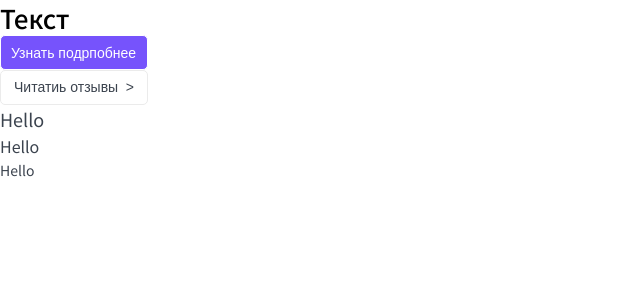
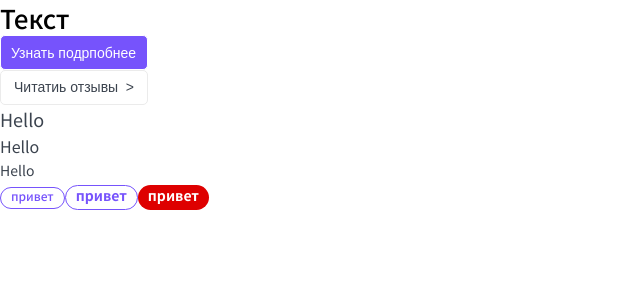
Before and after one commit to Ha1lowe3n/top-frontend, a Next.js app: page / in a window 1280 px wide. Shown: the top 300 px of the page, without its empty margins (0-640 px from the left). Built offline with nearby package versions, Linux system fonts and the light colour scheme.

Commit message:
add Tag component

```diff
--- /dev/null
+++ b/components/Tag/Tag.module.scss
@@ -0,0 +1,51 @@
+.tag {
+    display: inline-flex;
+    justify-content: center;
+    align-items: center;
+    border-radius: 20px;
+    padding: 5px 10px;
+    block-size: inherit;
+}
+
+.big {
+    height: 25px;
+    font-size: 14px;
+    font-weight: 700;
+    block-size: 25px;
+
+    a {
+        block-size: 24px;
+    }
+}
+
+.small {
+    height: 22px;
+    font-size: 12px;
+    font-weight: 500;
+
+    a {
+        block-size: 21px;
+    }
+}
+
+.ghost {
+    border: 1px solid #ebebeb;
+}
+.red {
+    background-color: #de0000;
+    color: #fff;
+}
+.grey {
+    background-color: #b3c0d9;
+    color: #fff;
+}
+.green {
+    color: #1dc37e;
+    background-color: #c8f8e4;
+    font-weight: 700;
+}
+.primary {
+    border: 1px solid #7653fc;
+    // line-height: 16px;
+    color: #7653fc;
+}
--- /dev/null
+++ b/components/Tag/index.tsx
@@ -0,0 +1,45 @@
+import clsx from "clsx";
+import React, { DetailedHTMLProps, HTMLAttributes, ReactNode } from "react";
+import Link from "next/link";
+
+import styles from "./Tag.module.scss";
+
+interface TagProps
+    extends DetailedHTMLProps<HTMLAttributes<HTMLDivElement>, HTMLDivElement> {
+    size: "big" | "small";
+    children: ReactNode;
+    href?: string;
+    color: "ghost" | "red" | "grey" | "green" | "primary";
+}
+
+export const Tag: React.FC<TagProps> = ({
+    children,
+    className,
+    size,
+    color,
+    href,
+    ...props
+}) => {
+    return (
+        <div
+            className={clsx(styles.tag, className, {
+                [styles.big]: size === "big",
+                [styles.small]: size === "small",
+                [styles.red]: color === "red",
+                [styles.grey]: color === "grey",
+                [styles.green]: color === "green",
+                [styles.ghost]: color === "ghost",
+                [styles.primary]: color === "primary",
+            })}
+            {...props}
+        >
+            {href ? (
+                <Link href={href}>
+                    <a>{children}</a>
+                </Link>
+            ) : (
+                children
+            )}
+        </div>
+    );
+};
--- a/pages/index.tsx
+++ b/pages/index.tsx
@@ -2,6 +2,7 @@ import type { NextPage } from "next";
 import { Button } from "../components/Button";
 import { Htag } from "../components/Htag";
 import { Paragraph } from "../components/Paragraph";
+import { Tag } from "../components/Tag";
 
 const Home: NextPage = () => {
     return (
@@ -14,6 +15,15 @@ const Home: NextPage = () => {
             <Paragraph size={"big"}>Hello</Paragraph>
             <Paragraph size={"medium"}>Hello</Paragraph>
             <Paragraph size={"low"}>Hello</Paragraph>
+            <Tag color="primary" href="#" size="small">
+                привет
+            </Tag>
+            <Tag color="primary" href="#" size="big">
+                привет
+            </Tag>
+            <Tag color="red" href="#" size="big">
+                привет
+            </Tag>
         </div>
     );
 };
```
